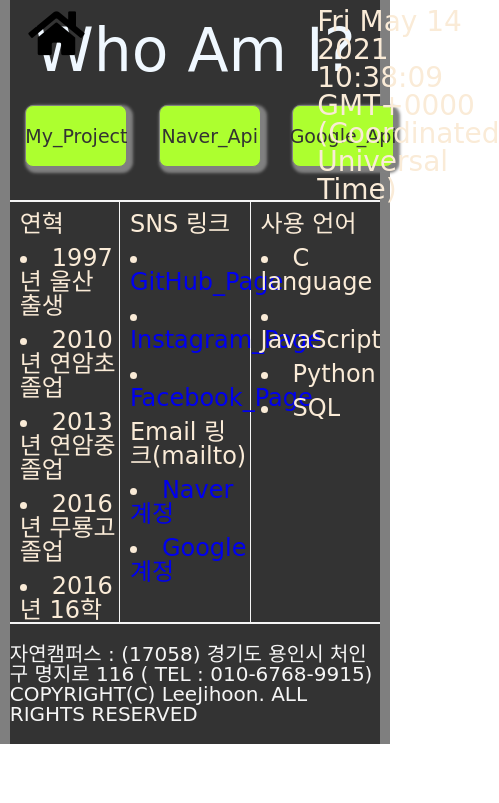
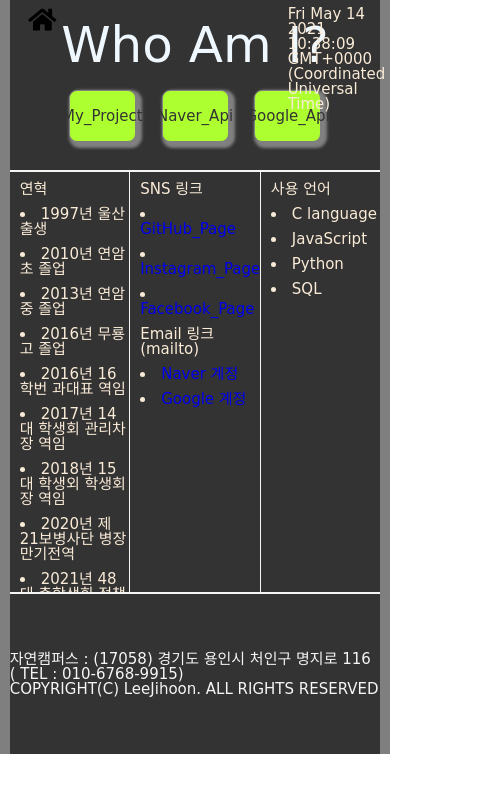
Before and after one commit to easyhoon119/Leeji-page, a plain HTML site: page index.html in a window 390 px wide. Shown: the whole page, 499 px wide, since content can reach past the window. Drawn offline with Linux system fonts and the light colour scheme; a web font is replaced by a local one.

Commit message:
fix media query

```diff
--- a/css/main.css
+++ b/css/main.css
@@ -160,3 +160,54 @@ footer > .inner {
   align-items: center;
   border-bottom: none;
 }
+
+@media screen and (max-width: 480px) {
+  /* header */
+  header > .inner {
+    height: 170px;
+  }
+
+  .nav_bar > i {
+    font-size: 25px;
+  }
+
+  .title {
+    font-size: 50px;
+  }
+
+  .my_face {
+    width: 35px;
+    height: 35px;
+    top: 17%;
+    left: 15%;
+  }
+
+  .button_group {
+    padding-top: 20px;
+    width: 75%;
+  }
+
+  .button {
+    width: 65px;
+    height: 50px;
+    font-size: 15px;
+  }
+
+  .clock {
+    font-size: 15px;
+    top: 5%;
+    left: 75%;
+  }
+
+  /* main */
+  .article_container {
+    padding: 10px;
+    font-size: 15px;
+  }
+
+  /* footer */
+  footer > .inner {
+    height: 160px;
+    font-size: 15px;
+  }
+}
```
Also changed, not shown: my_project1.html (+1 -1 lines).
